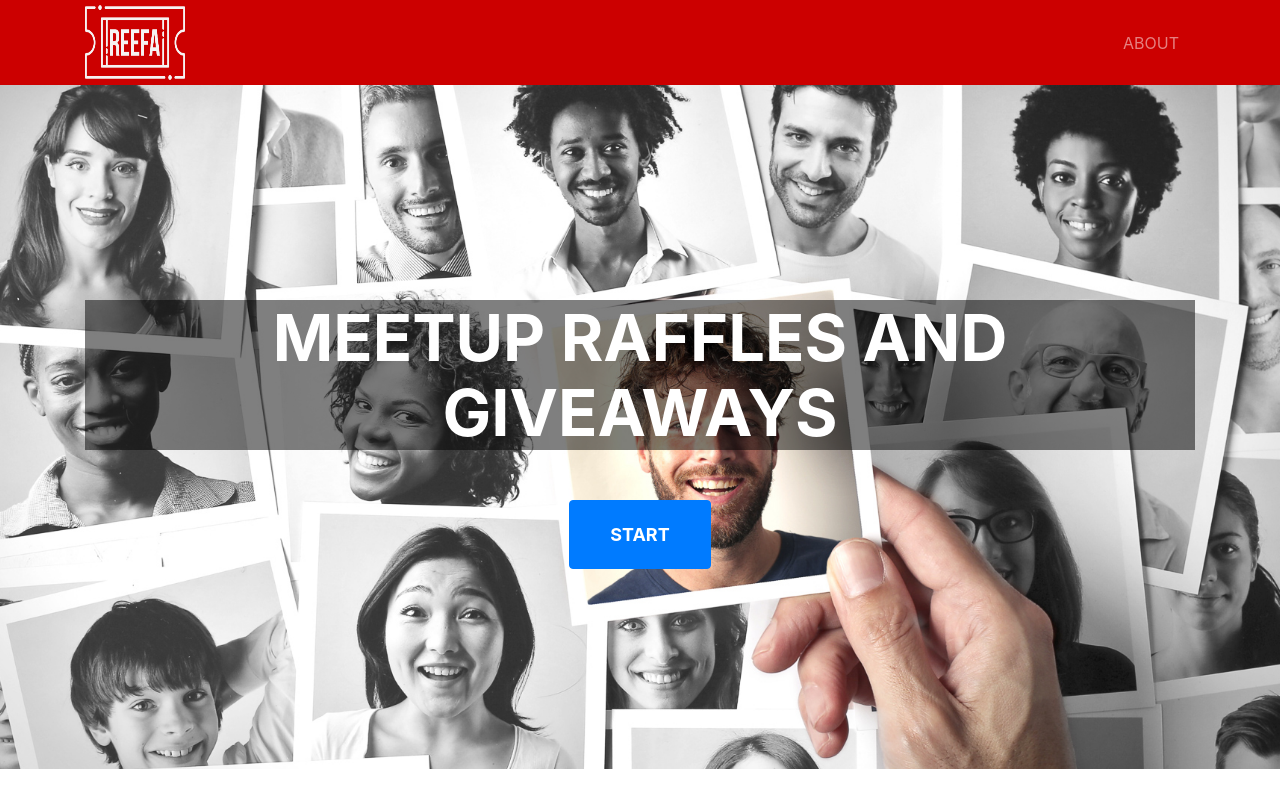
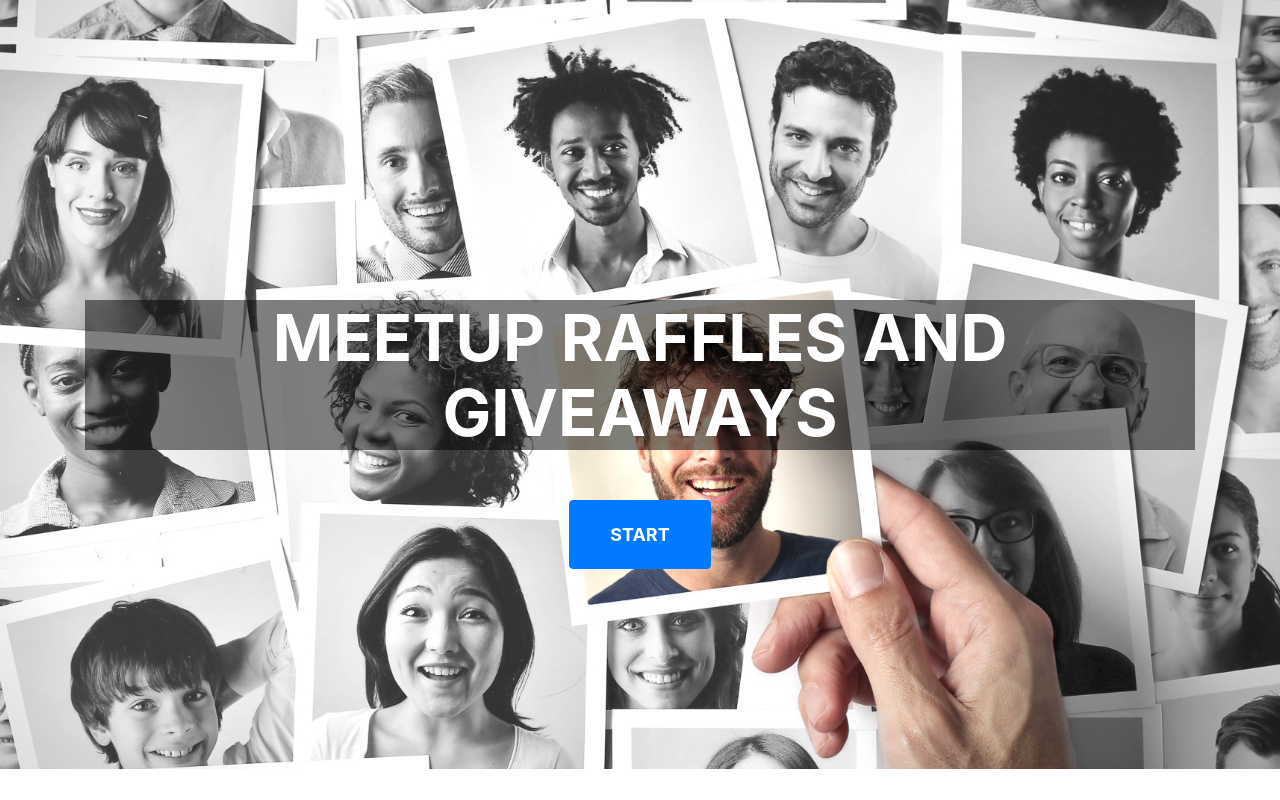
Before and after one commit to anamafla/Reefa, a React (Create React App) app: page / in a window 1280 px wide. Shown: the top 800 px of the page. Built offline with nearby package versions, Linux system fonts and the light colour scheme; no server answers.

Commit message:
Delete Navbar

```diff
--- a/src/Home.js
+++ b/src/Home.js
@@ -1,5 +1,4 @@
 import React from "react";
-import NavBar from "./NavBar";
 import Footer from "./Footer";
 
 export default function Home() {
@@ -11,8 +10,6 @@ export default function Home() {
 
   return (
     <div>
-      <NavBar />
-
       <header className="masthead">
         <div className="container">
           <div className="intro-text">
--- a/src/Raffle.js
+++ b/src/Raffle.js
@@ -4,8 +4,6 @@ import AttendanceList from "./AttendanceList";
 import Roulette from "./Roulette";
 import Search from "./Search";
 import queryString from "query-string";
-import NavBar from "./NavBar";
-
 import Spinner from "./Spinner";
 
 class Raffle extends Component {
@@ -294,8 +292,6 @@ class Raffle extends Component {
   render() {
     return (
       <div>
-        <NavBar />
-
         <div className="rafle">
           <Search
             handleChangeName={this.handleChangeName}
```
